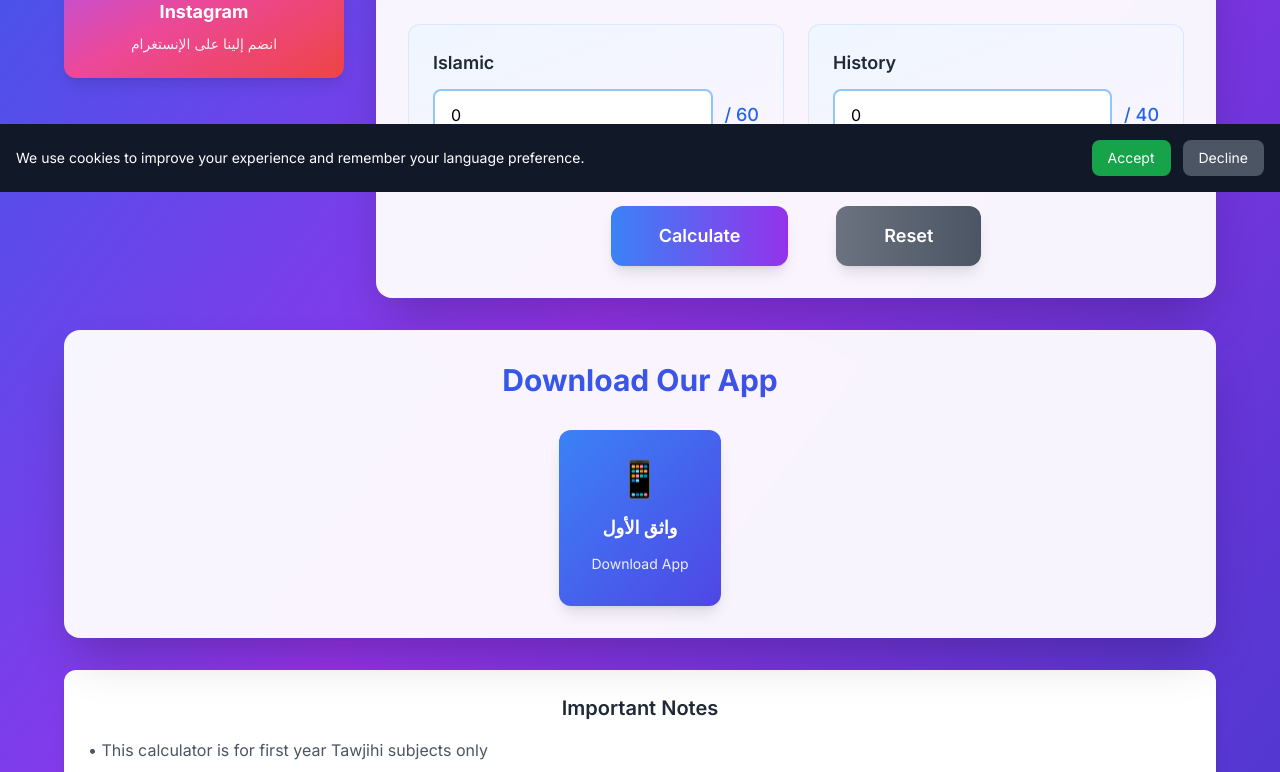
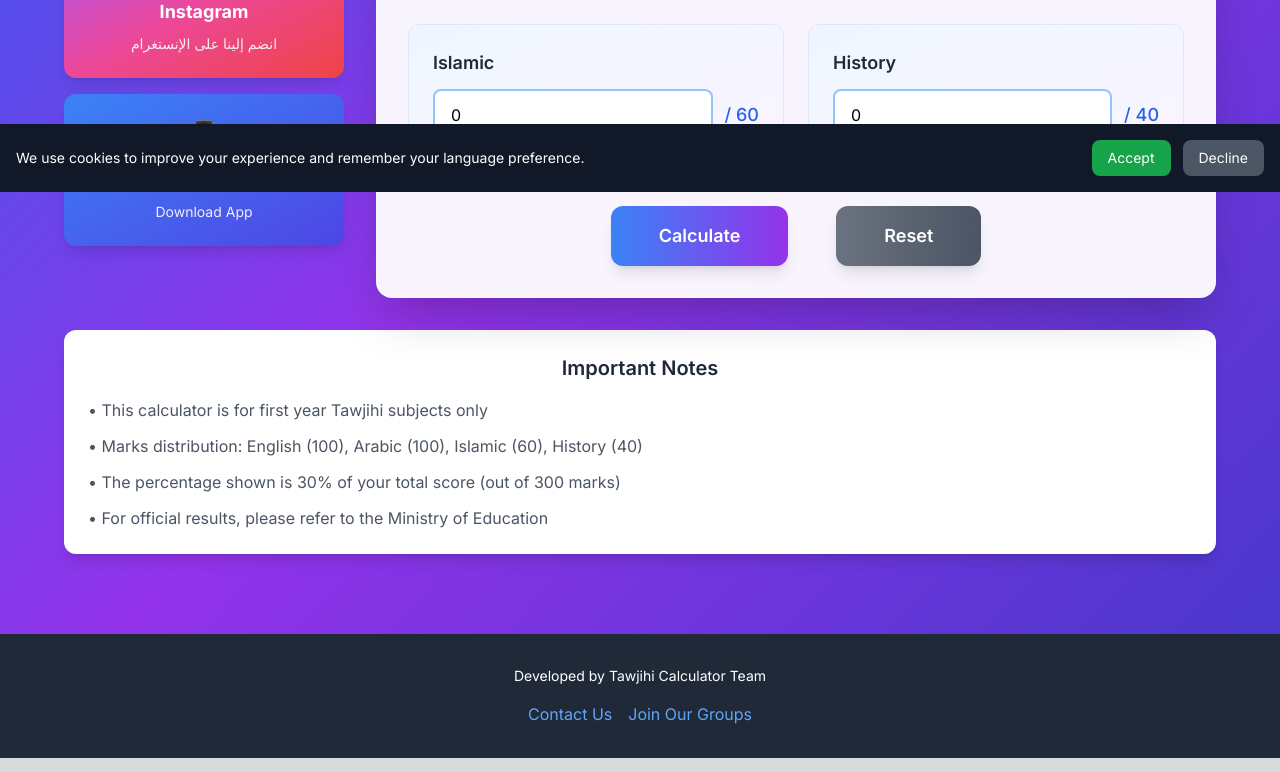
Before and after one commit to Abd87/tawjihi-calculator, a Next.js app: page / in a window 1280 px wide. Shown: the part 608-1380 px from the top of the page. Built offline with nearby package versions, Linux system fonts and the light colour scheme.

Commit message:
Move app download with social links and increase Arabic button spacing

```diff
--- a/app/page.tsx
+++ b/app/page.tsx
@@ -153,6 +153,20 @@ export default function Home() {
                   انضم إلينا على الإنستغرام
                 </p>
               </a>
+
+              {/* App Download */}
+              <a
+                href="https://play.google.com/store/apps/details?id=com.abd.watheq"
+                target="_blank"
+                rel="noopener noreferrer"
+                className="bg-gradient-to-br from-blue-500 to-indigo-600 text-white p-6 rounded-xl text-center hover:from-blue-600 hover:to-indigo-700 transition-all duration-300 transform hover:scale-105 shadow-lg hover-lift block"
+              >
+                <div className="text-3xl mb-3 animate-bounce">📱</div>
+                <h4 className="font-bold text-lg mb-2">واثق الأول</h4>
+                <p className="text-sm opacity-90">
+                  {language === 'ar' ? 'حمل التطبيق' : 'Download App'}
+                </p>
+              </a>
             </div>
 
             {/* Calculator - Right Side */}
@@ -186,7 +200,7 @@ export default function Home() {
                   ))}
                 </div>
 
-                <div className="flex justify-center space-x-12 mt-10">
+                <div className={`flex justify-center mt-10 ${language === 'ar' ? 'space-x-20' : 'space-x-12'}`}>
                   <button
                     onClick={calculateResult}
                     className="bg-gradient-to-r from-blue-500 to-purple-600 text-white px-12 py-4 rounded-xl hover:from-blue-600 hover:to-purple-700 transition-all duration-300 transform hover:scale-105 shadow-lg font-semibold text-lg"
@@ -244,28 +258,7 @@ export default function Home() {
             </div>
           )}
 
-          {/* App Download Section */}
-          <div className="max-w-6xl mx-auto">
-            <div className="bg-white/95 backdrop-blur-sm rounded-2xl shadow-2xl p-8 mb-8 animate-fade-in-up">
-              <h3 className="text-3xl font-bold text-gray-800 mb-8 text-center bg-gradient-to-r from-blue-600 to-indigo-600 bg-clip-text text-transparent">
-                {language === 'en' ? 'Download Our App' : 'حمل تطبيقنا'}
-              </h3>
-              <div className="text-center">
-                <a
-                  href="https://play.google.com/store/apps/details?id=com.abd.watheq"
-                  target="_blank"
-                  rel="noopener noreferrer"
-                  className="bg-gradient-to-br from-blue-500 to-indigo-600 text-white p-8 rounded-xl text-center hover:from-blue-600 hover:to-indigo-700 transition-all duration-300 transform hover:scale-105 shadow-lg hover-lift inline-block"
-                >
-                  <div className="text-4xl mb-3 animate-bounce">📱</div>
-                  <h4 className="font-bold text-lg mb-3">واثق الأول</h4>
-                  <p className="text-sm opacity-90">
-                    {language === 'ar' ? 'حمل التطبيق' : 'Download App'}
-                  </p>
-                </a>
-              </div>
-            </div>
-          </div>
+
 
           {/* Additional Information */}
           <div className="bg-white rounded-xl shadow-lg p-6">
```
